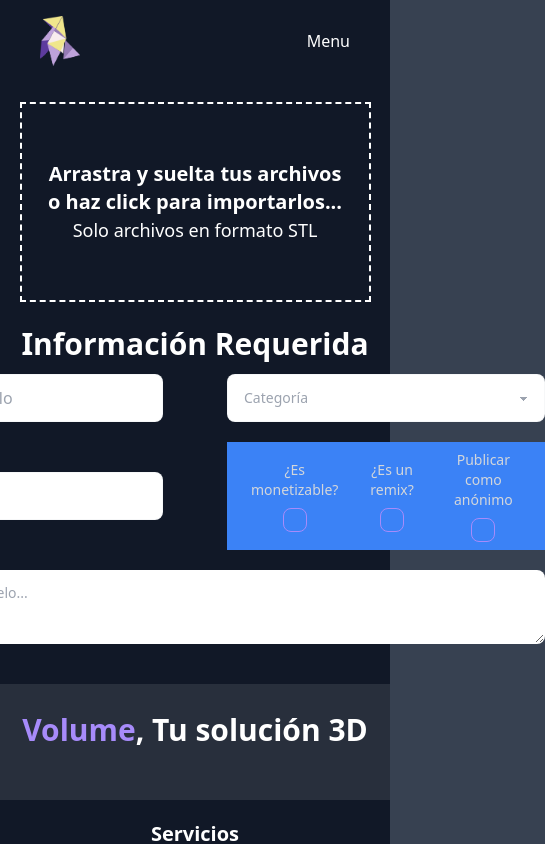
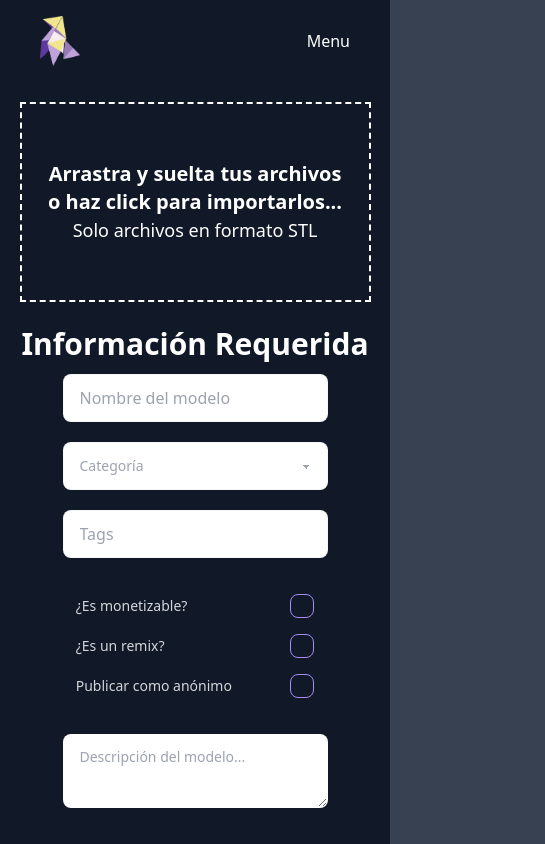
Before and after one commit to Parbulitos/Volume---TFG, a Next.js app: page /upload-file in a window 390 px wide. Shown: the top 844 px of the page, 545 px wide, since content can reach past the window. Built offline with nearby package versions, Linux system fonts and the light colour scheme.

Commit message:
VLTFG-42 - responsive terminado

```diff
--- a/pages/upload-file/index.tsx
+++ b/pages/upload-file/index.tsx
@@ -7,7 +7,7 @@ const UploadFile = () => {
 
     const onModelsDrop = (acceptedFiles: File[]) => {
         if (acceptedFiles.length === 0) return;
-        setDroppedModels(acceptedFiles);
+        setDroppedModels(prevFiles => [...prevFiles, ...acceptedFiles]);
         console.log('Archivos aceptados: ', acceptedFiles);
     };
 
@@ -24,7 +24,7 @@ const UploadFile = () => {
             <Dropzone multipleFiles={true} onModelsDrop={onModelsDrop} />
 
             {droppedModels.length > 0 && (
-                <div className='collapse collapse-arrow bg-base-300 w-[1000px] mt-6'>
+                <div className='collapse collapse-arrow bg-base-300 w-[90%] lg:w-[1000px] mt-6'>
                     <input type='checkbox' checked={isOpen} onChange={() => setIsOpen(!isOpen)} />
                     <div className='collapse-title text-xl font-medium'>
                         Archivos subidos ({droppedModels.length})
@@ -49,13 +49,13 @@ const UploadFile = () => {
             )}
 
             <h2 className='text-white text-3xl font-bold mt-6 font'>Información Requerida</h2>
-            <div className='grid grid-cols-2 items-center w-[700px] lg:w-[1000px] mt-3 gap-x-16 gap-y-5'>
+            <div className='flex flex-col md:grid md:grid-cols-2 items-center md:w-[700px] lg:w-[1000px] mt-3 gap-x-4 lg:gap-x-16 gap-y-5'>
                 <input
                     type='text'
                     placeholder='Nombre del modelo'
                     className='input input-bordered bg-white text-black'
                 />
-                <select className='select select-bordered bg-white text-gray-400'>
+                <select className='select select-bordered bg-white text-gray-400 w-full'>
                     <option defaultValue={''}>Categoría</option>
                     <option>Cat 1</option>
                     <option>Cat 2</option>
@@ -68,65 +68,23 @@ const UploadFile = () => {
                     placeholder='Tags'
                     className='input input-bordered bg-white text-black'
                 />
-                {/* <div className='flex justify-between bg-blue-500'>
-                    <label className='flex flex-col lg:flex-row cursor-pointer lg:items-center lg:gap-2 text-center justify-between'>
+                <div className='flex flex-col w-[100%] lg:flex-row justify-between items-center py-2 lg:space-x-4'>
+                    <label className='flex lg:flex-row justify-between items-center my-2 w-[90%]'>
                         <span className='label-text'>¿Es monetizable?</span>
                         <input type='checkbox' className='checkbox checkbox-primary' />
                     </label>
-                    <label className='flex flex-col lg:flex-row cursor-pointer lg:items-center lg:gap-2 text-center justify-between'>
+                    <label className='flex lg:flex-row justify-between items-center my-2 w-[90%]'>
                         <span className='label-text'>¿Es un remix?</span>
                         <input type='checkbox' className='checkbox checkbox-primary' />
                     </label>
-                    <label className='flex flex-col lg:flex-row cursor-pointer lg:items-center lg:gap-2 text-center justify-between'>
-                        <span className='label-text'>Publicar como anónimo</span>
-                        <input type='checkbox' className='checkbox checkbox-primary' />
-                    </label>
-                </div> */}
-                {/* <div className='flex justify-between bg-blue-500'>
-                    <label className='flex flex-col cursor-pointer items-center gap-2'>
-                        <span className='label-text'>¿Es monetizable?</span>
-                        <input type='checkbox' className='checkbox checkbox-primary' />
-                    </label>
-                    <label className='flex flex-col cursor-pointer items-center gap-2'>
-                        <span className='label-text'>¿Es un remix?</span>
-                        <input type='checkbox' className='checkbox checkbox-primary' />
-                    </label>
-                    <label className='flex flex-col cursor-pointer items-center gap-2'>
-                        <span className='label-text'>Publicar como anónimo</span>
-                        <input type='checkbox' className='checkbox checkbox-primary' />
-                    </label>
-                </div> */}
-                {/* <div className='flex justify-between items-center bg-blue-500 px-4 py-2'>
-                    <label className='flex flex-col cursor-pointer items-center gap-2 w-full text-center'>
-                        <span className='label-text'>¿Es monetizable?</span>
-                        <input type='checkbox' className='checkbox checkbox-primary' />
-                    </label>
-                    <label className='flex flex-col cursor-pointer items-center gap-2 w-full text-center'>
-                        <span className='label-text'>¿Es un remix?</span>
-                        <input type='checkbox' className='checkbox checkbox-primary' />
-                    </label>
-                    <label className='flex flex-col cursor-pointer items-center gap-2 w-full text-center'>
-                        <span className='label-text'>Publicar como anónimo</span>
-                        <input type='checkbox' className='checkbox checkbox-primary' />
-                    </label>
-                </div> */}
-                <div className='flex justify-between items-center bg-blue-500 px-4 py-2'>
-                    <label className='flex flex-col cursor-pointer items-center gap-2 w-full text-center mx-2'>
-                        <span className='label-text'>¿Es monetizable?</span>
-                        <input type='checkbox' className='checkbox checkbox-primary' />
-                    </label>
-                    <label className='flex flex-col cursor-pointer items-center gap-2 w-full text-center mx-2'>
-                        <span className='label-text'>¿Es un remix?</span>
-                        <input type='checkbox' className='checkbox checkbox-primary' />
-                    </label>
-                    <label className='flex flex-col cursor-pointer items-center gap-2 w-full text-center mx-2'>
+                    <label className='flex lg:flex-row justify-between items-center my-2 w-[90%]'>
                         <span className='label-text'>Publicar como anónimo</span>
                         <input type='checkbox' className='checkbox checkbox-primary' />
                     </label>
                 </div>
 
                 <textarea
-                    className='textarea bg-white col-span-2 text-black'
+                    className='textarea bg-white w-full md:col-span-2 text-black'
                     placeholder='Descripción del modelo...'
                 ></textarea>
             </div>
```
